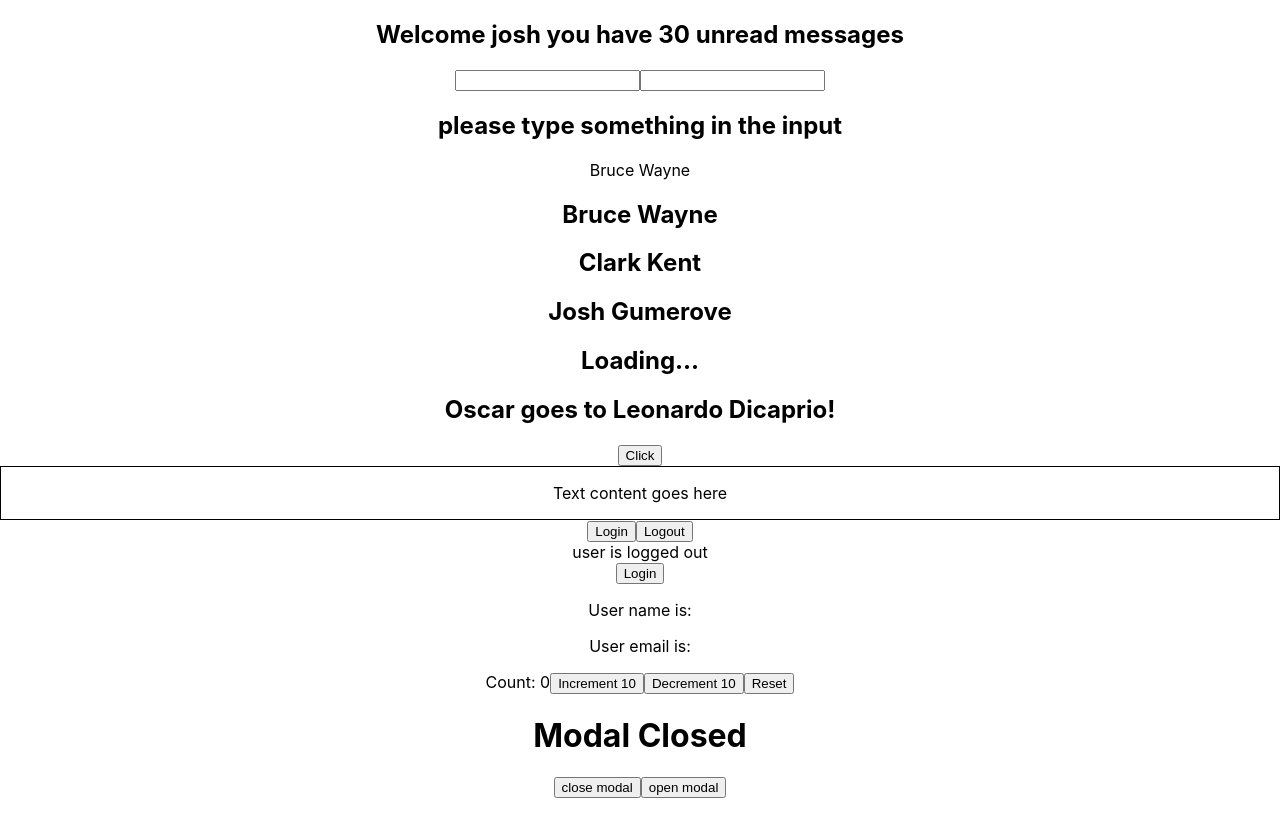
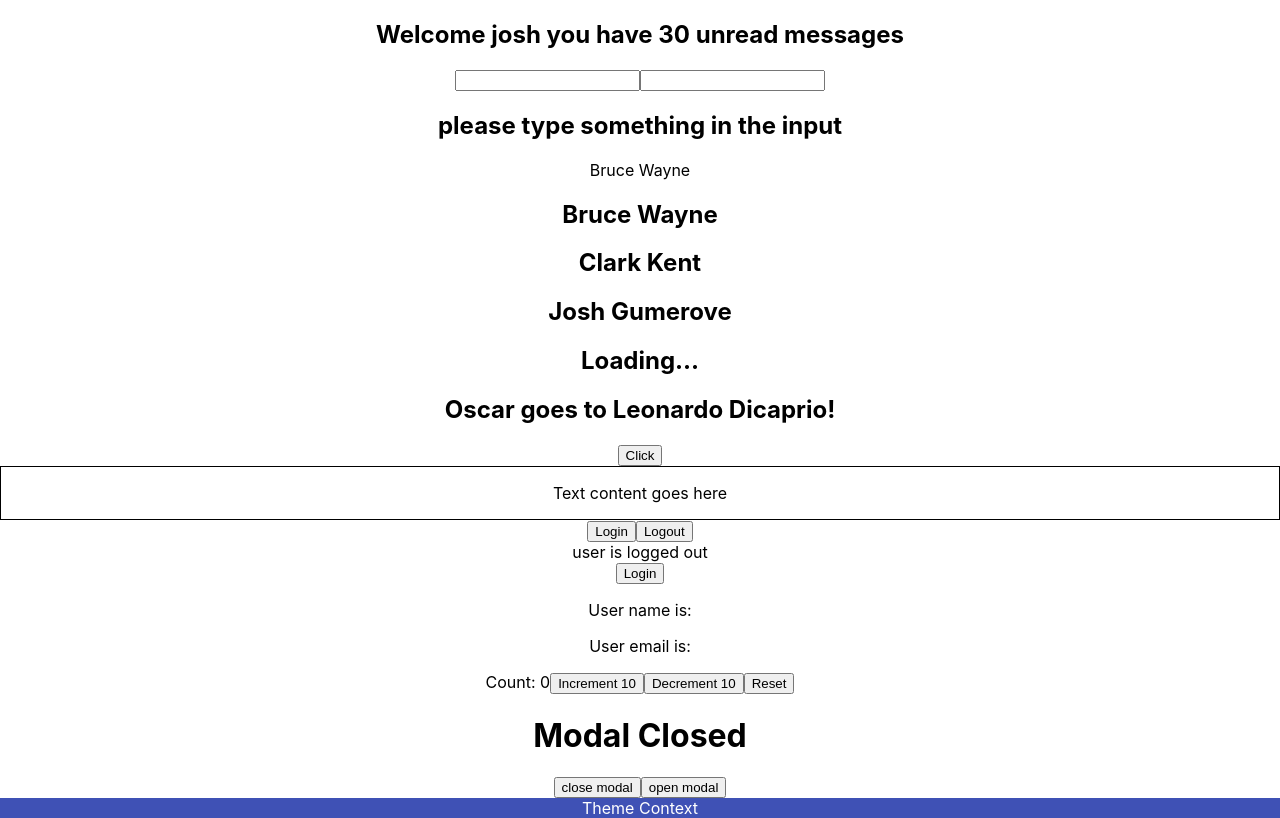
Before and after one commit to joshgumerove/react-typescript-demo, a React (Create React App) app: page / in a window 1280 px wide. Built offline with nearby package versions, Linux system fonts and the light colour scheme.

Commit message:
intro to typescript useContext

```diff
--- a/src/App.tsx
+++ b/src/App.tsx
@@ -13,6 +13,8 @@ import { LoggedIn } from "./components/state/LoggedIn";
 import { User } from "./components/state/User";
 import { Counter } from "./components/state/Counter";
 import { Modal } from "./components/state/Modal";
+import { Box } from "./components/context/Box";
+import { ThemeContextProvider } from "./components/context/ThemeContext";
 
 function App() {
   const [value, setValue] = useState<string>("");
@@ -42,6 +44,9 @@ function App() {
       <User />
       <Counter />
       <Modal />
+      <ThemeContextProvider>
+        <Box />
+      </ThemeContextProvider>
     </div>
   );
 }
--- /dev/null
+++ b/src/components/context/Box.tsx
@@ -0,0 +1,13 @@
+import { useContext } from "react";
+import { ThemeContext } from "./ThemeContext";
+
+const Box = () => {
+  const { primary, secondary } = useContext(ThemeContext);
+  return (
+    <div style={{ backgroundColor: primary.main, color: primary.text }}>
+      Theme Context
+    </div>
+  );
+};
+
+export { Box };
--- /dev/null
+++ b/src/components/context/ThemeContext.tsx
@@ -0,0 +1,13 @@
+import { createContext, FC } from "react";
+import { theme } from "./theme";
+import { ThemeContextProviderProps } from "./types";
+
+const ThemeContext = createContext(theme);
+
+const ThemeContextProvider: FC<ThemeContextProviderProps> = ({ children }) => {
+  return (
+    <ThemeContext.Provider value={theme}>{children}</ThemeContext.Provider>
+  );
+};
+
+export { ThemeContextProvider, ThemeContext };
--- /dev/null
+++ b/src/components/context/theme.ts
@@ -0,0 +1,12 @@
+const theme = {
+  primary: {
+    main: "#3f51b5",
+    text: "#fff",
+  },
+  secondary: {
+    main: "#f50057",
+    text: "#fff",
+  },
+};
+
+export { theme };
--- /dev/null
+++ b/src/components/context/types.ts
@@ -0,0 +1,7 @@
+import React from "react";
+
+interface ThemeContextProviderProps {
+  children: React.ReactNode;
+}
+
+export type { ThemeContextProviderProps };
```
